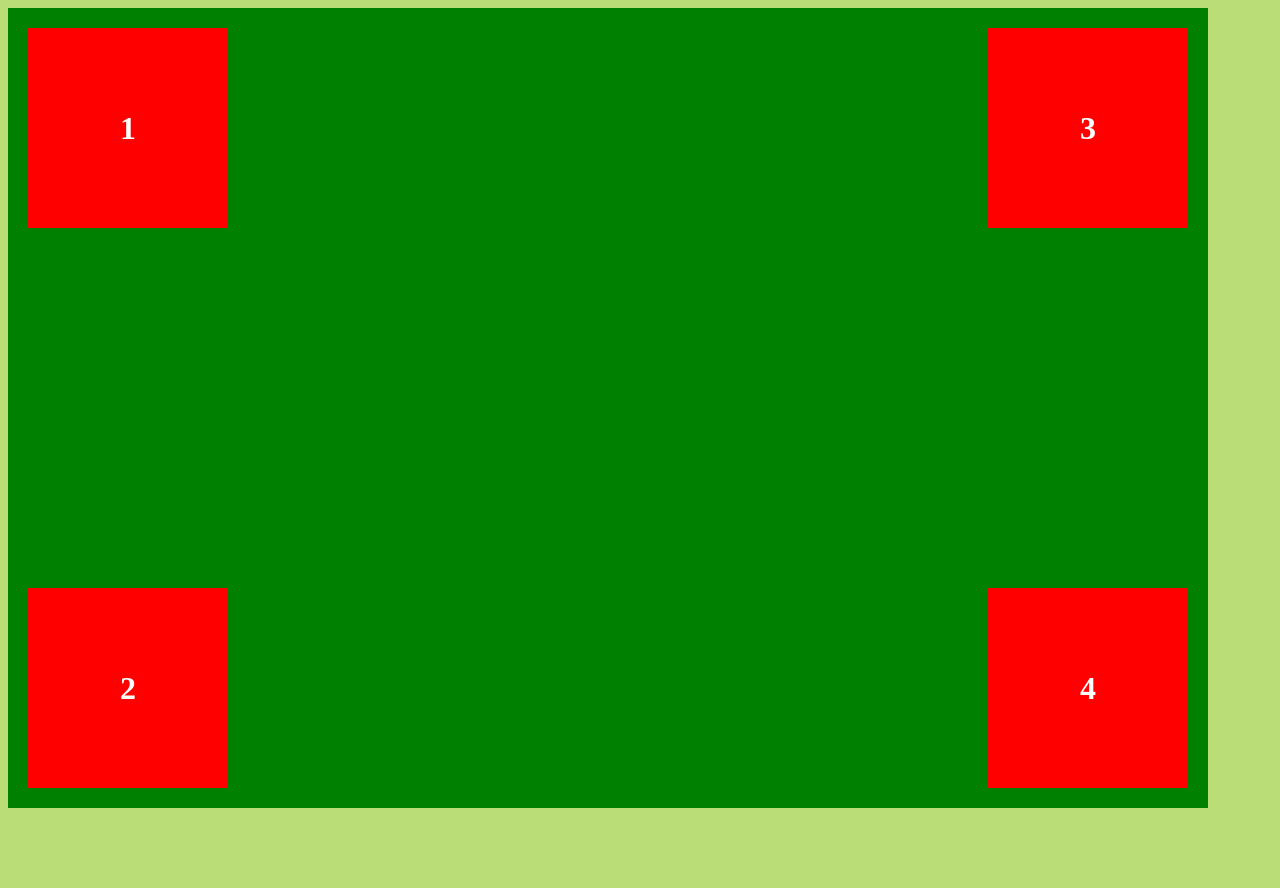
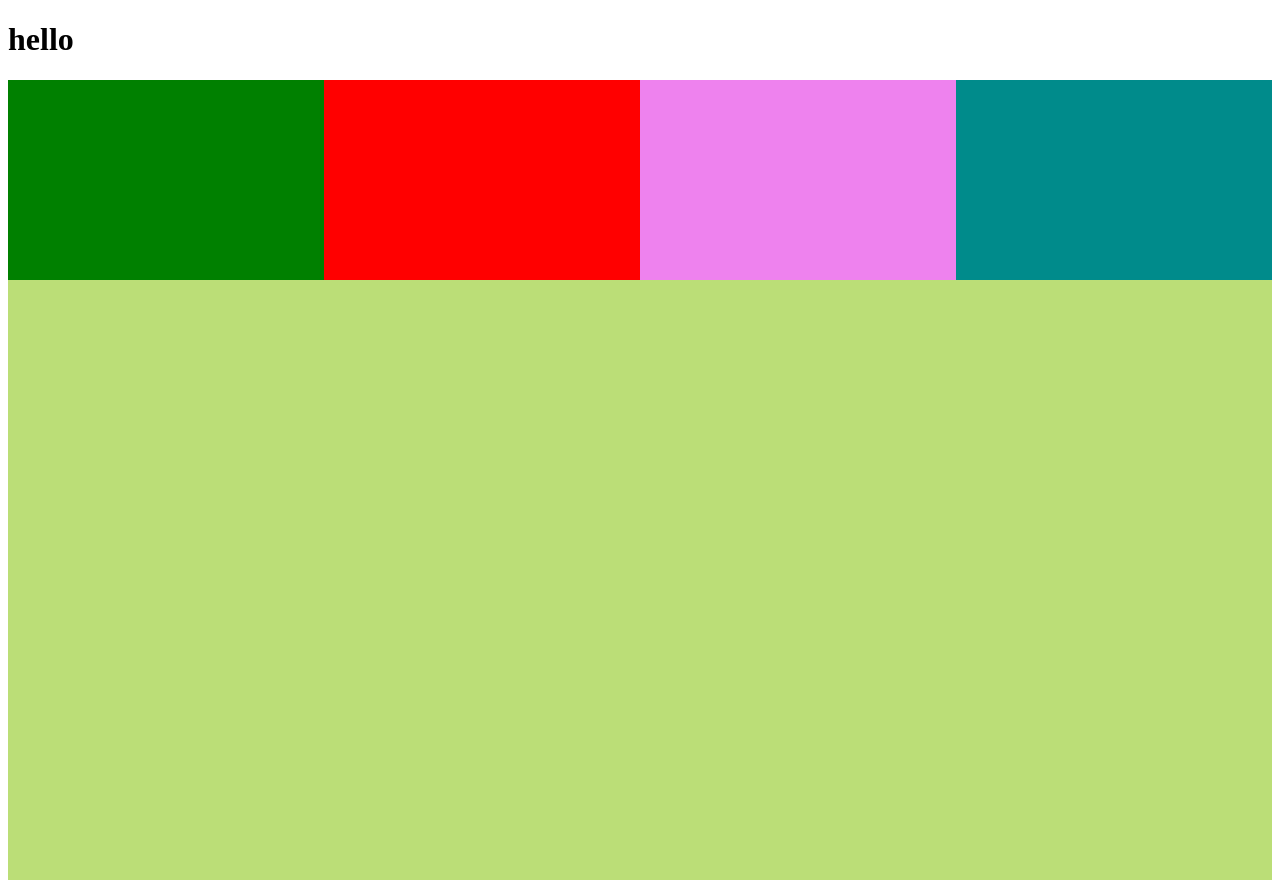
Before and after one commit to NurMuhammad1988/rootmediyadarsi, a plain HTML site: page index.html in a window 1280 px wide. Before the commit the page ends 816 px from the top, so only its background shows below. Drawn offline with Linux system fonts and the light colour scheme.

Commit message:
created my site

```diff
--- a/index.html
+++ b/index.html
@@ -11,38 +11,21 @@
 
 <body>
 
+    <h1>hello</h1>
+
     <div class="menu">
 
-        <div class="box1">
+        <div class="box box1"></div>
 
-            <div class="box">
-                <h1>1</h1>
-            </div>
+        <div class="box box2 "></div>
+
+        <div class="box box3 "></div>
+
+        <div class="box box4 "></div>
+
+    </div>
 
 
-            <div class="box">
-                <h1>2</h1>
-            </div>
-
-        </div>
-
-
-
-        <div class="box1">
-
-            <div class="box">
-                <h1>3</h1>
-            </div>
-
-
-            <div class="box">
-                <h1>4</h1>
-            </div>
-
-        </div>
-
-
-    </div>
 
 </body>
 
--- a/style.css
+++ b/style.css
@@ -1,42 +1,94 @@
-body {
-    background: rgba(153, 205, 50, 0.664);
-}
-
 
 .menu {
     display: flex;
     justify-content: space-between;
-    width: 1200px;
+    margin: auto;
+    /* width: 1200px; */
+    width: auto;
     height: 800px;
+    background: white;
+    flex-wrap: wrap;
+    background: rgba(153, 205, 50, 0.664);
+
+}
+
+.box {
+    width: calc(100% / 4 );
+    /* width: 200px; */
+    height: 200px;
     background: green;
 }
 
 
-.menu .box1 {
-    display: flex;
-    flex-direction: column;
-    justify-content: space-between;
+.box2 {
+    background: red;
+    /* width: 200px; */
+    height: 200px;
+}
+
+
+.box3 {
+    background: violet;
+    /* width: 200px; */
+    height: 200px;
 
 }
 
 
+.box4 {
+    background: darkcyan;
+    /* width: 200px; */
+    height: 200px;
+}
 
-.menu .box2 {}
+
+
+
+@media (max-width:700px){
+
+
+    .box{
+        width: calc(100% / 3);
+    }
+
+
+    .box4{
+        background: coral;
+        display: flex;
+        margin: auto;
+    }
+}
 
 
 
 
 
+@media (max-width:500px){
 
-.box {
 
-    width: 200px;
-    height: 200px;
-    background: red;
-    display: flex;
-    justify-content: center;
-    flex-direction: column;
-    text-align: center;
-    color: white;
-    margin: 20px;
+    .box{
+        width: calc(100% / 2);
+    }
+
+
+    .box4{
+        background: black;
+    }
 }
+
+
+
+
+
+@media (max-width:300px){
+    .box{
+        width: calc(100% / 1);
+        /* width: 100%; */
+    }
+
+    h1{
+        color: red;
+        font-size: 100px;
+        flex-wrap: wrap;
+    }
+}
```
Also changed, not shown: indexrootmediya.html (+2 -1 lines).
